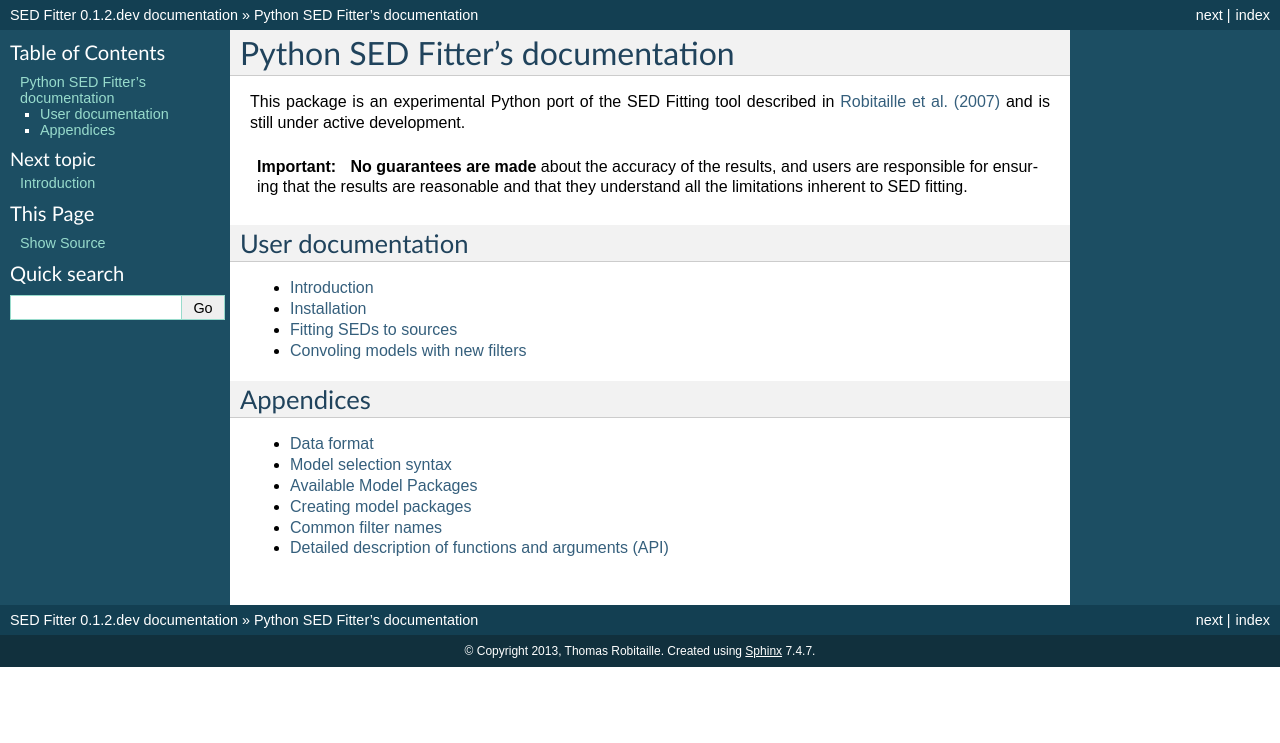
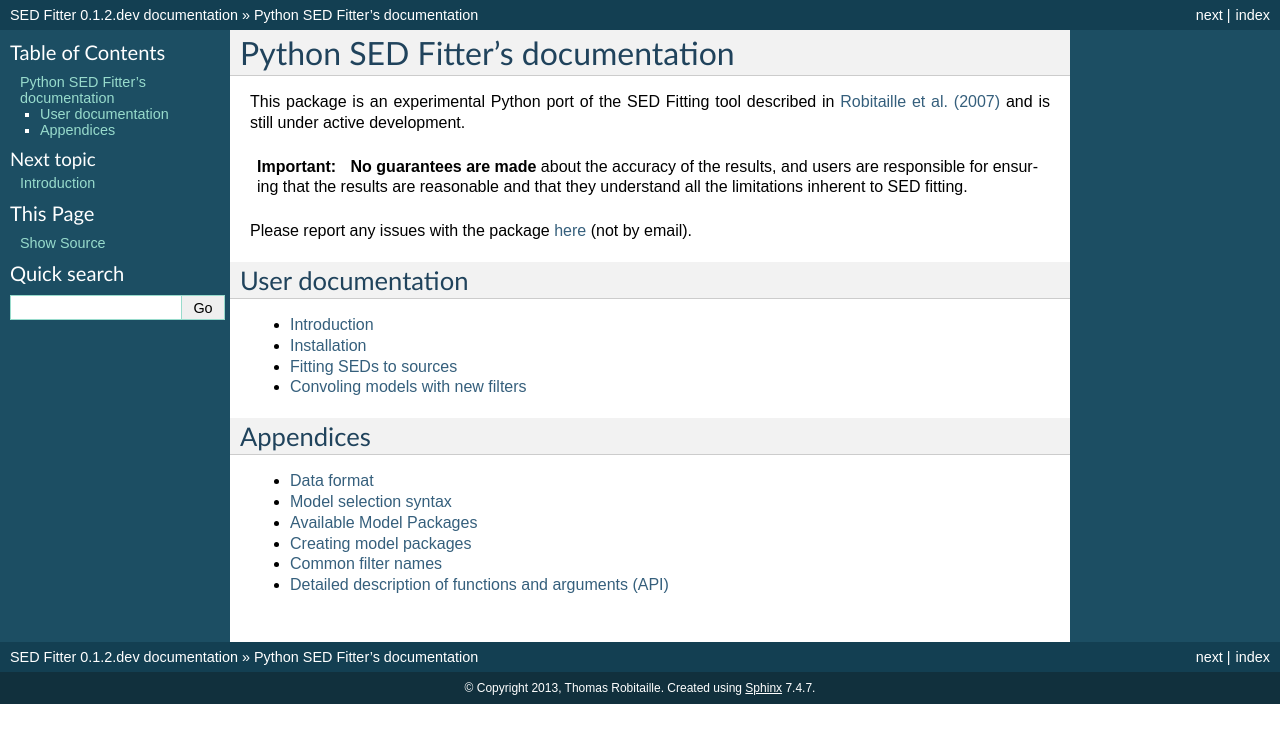
Before and after one commit to astrofrog/sedfitter, a Sphinx documentation site: the page built from docs/index.rst, in a window 1280 px wide. Shown: the top 743 px of the page. Built offline with Sphinx 7.4.7, drawn with Linux system fonts in a browser that asks for light colours; formulas are drawn with MathJax 3.

Commit message:
Added note about reporting issues

```diff
--- a/docs/index.rst
+++ b/docs/index.rst
@@ -15,6 +15,9 @@ and is still under active development.
   **No guarantees are made** about the accuracy of the results, and users are
   responsible for ensuring that the results are reasonable and that they
   understand all the limitations inherent to SED fitting.
+
+Please report any issues with the package `here
+<https://github.com/astrofrog/sedfitter/issues>`_ (not by email).
 
 User documentation
 ------------------
```
